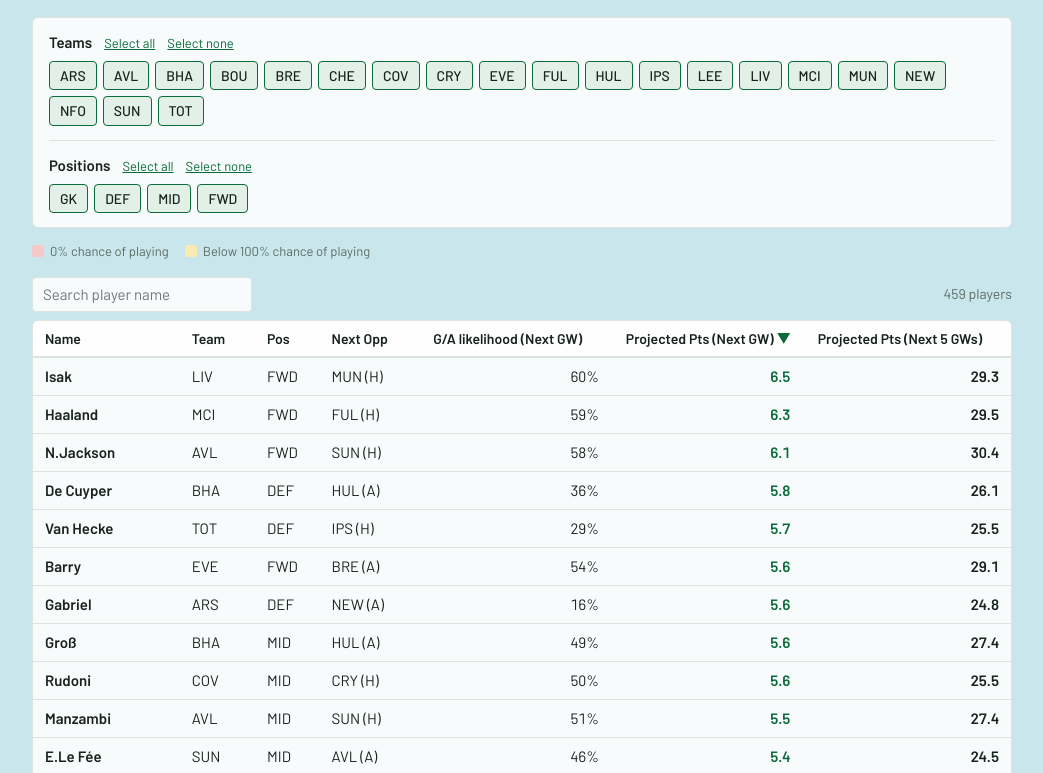
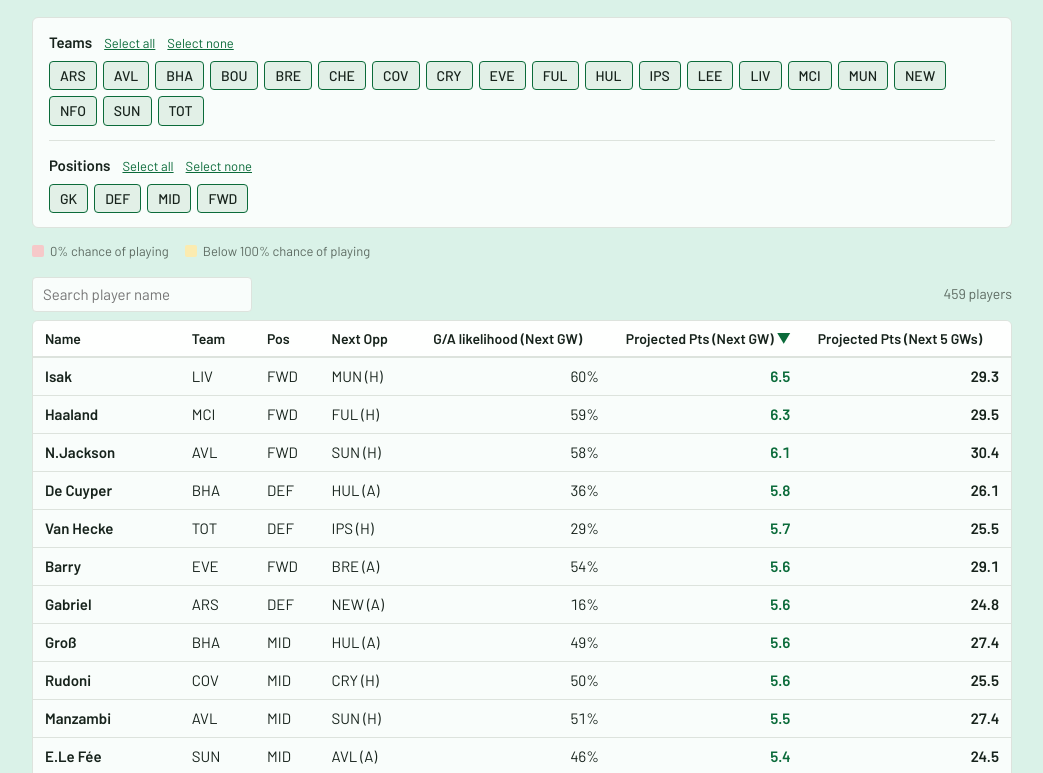
Before and after one commit to aleksasimic1/fpl-projections, a plain HTML site: page index.html in a window 1280 px wide. Shown: the part 98-871 px from the top of the page, without its empty margins (118-1161 px from the left). Drawn offline with nearby package versions, Linux system fonts and the light colour scheme.

Commit message:
Final touches

```diff
--- a/index.html
+++ b/index.html
@@ -9,7 +9,7 @@
 <link href="https://fonts.googleapis.com/css2?family=Barlow:wght@400;500;600&family=Barlow+Condensed:wght@600;700&display=swap" rel="stylesheet">
 <style>
   :root {
-    --bg: #93cddb7e;
+    --bg: #b6e6d27e;
     --surface: #ffffffd8;
     --ink: #17231c;
     --muted: #5d6b62;
```
